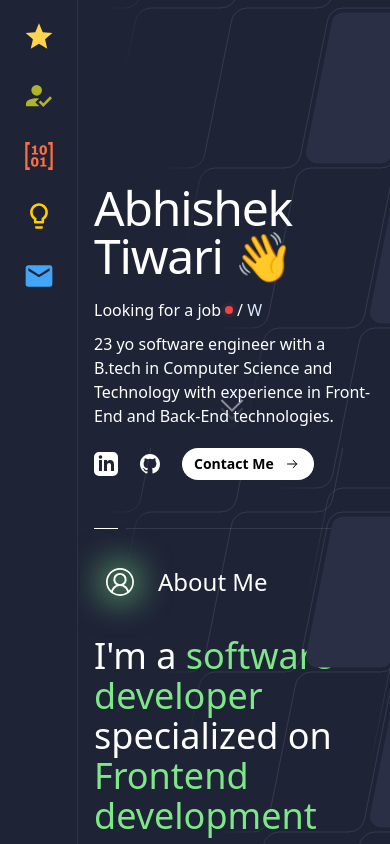
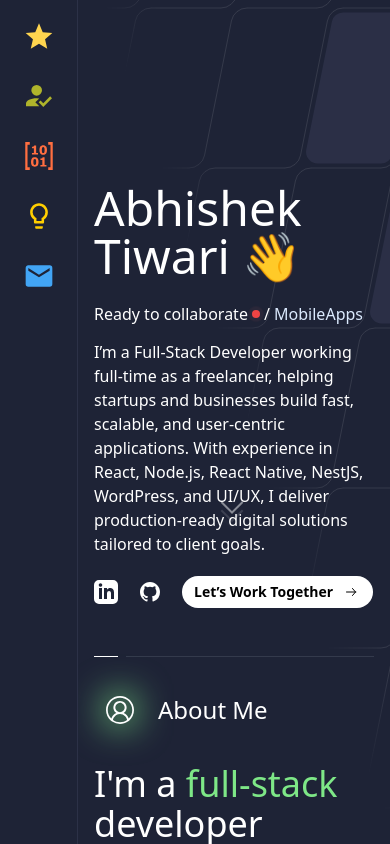
Before and after one commit to abhishekjmd/portfolio-freelance-web, a React (Vite) app: page / in a window 390 px wide. Built offline with nearby package versions, Linux system fonts and the light colour scheme.

Commit message:
revamp about us and skills section for mobile view

```diff
--- a/src/components/AnimatedTitle.tsx
+++ b/src/components/AnimatedTitle.tsx
@@ -1,5 +1,5 @@
-import { AnimationControls, motion, useAnimationControls } from "framer-motion";
-import { useEffect } from "react";
+import { motion, useAnimationControls } from "framer-motion";
+import { useEffect, useState } from "react";
 import { sleep } from "../utils/sleep";
 import React from "react";
 
@@ -21,74 +21,67 @@ const list = {
   },
 };
 
+const item = {
+  hidden: { display: "none", x: 0 },
+  visible: { display: "flex", x: 0 },
+};
+
+const WORDS = [
+  "Web",
+  "Mobile Apps",
+  "UI/UX",
+  "Front-End",
+  "Back-End",
+  "WordPress",
+];
+
 export default function AnimatedTitle() {
-  const frontEnd = useAnimationControls();
-  const backEnd = useAnimationControls();
-  const web = useAnimationControls();
+  const textControls = useAnimationControls();
+  const [currentWordIndex, setCurrentWordIndex] = useState(0);
 
   useEffect(() => {
     let hasCanceled_ = false;
-    const animationActions = [
-      { controller: web as AnimationControls, value: "visible" },
-      { controller: frontEnd, value: "visible" },
-      { controller: web, value: 1000 },
-      { controller: frontEnd, value: "hidden" },
-      { controller: web, value: "hidden" },
-      { controller: web, value: 700 },
-      { controller: web, value: "visible" },
-      { controller: backEnd, value: "visible" },
-      { controller: web, value: 1000 },
-      { controller: backEnd, value: "hidden" },
-      { controller: web, value: "hidden" },
-    ];
 
-    const animateWords = async () => {
-      for (const action of animationActions) {
-        if (hasCanceled_) {
-          return;
-        }
-        if (typeof action.value === "number") {
-          await sleep(action.value);
-        } else if (!hasCanceled_) {
-          await action.controller.start(action.value);
+    const animateLoop = async () => {
+      while (!hasCanceled_) {
+        await textControls.start("visible");
+        await sleep(1000);
+        await textControls.start("hidden");
+        await sleep(500);
+
+        if (!hasCanceled_) {
+          setCurrentWordIndex((prev) => (prev + 1) % WORDS.length);
         }
       }
-      animateWords();
     };
-    animateWords();
+
+    animateLoop();
+
     return () => {
       hasCanceled_ = true;
     };
-  }, [frontEnd, backEnd, web]);
+  }, [textControls]);
 
   return (
     <div className="flex text-blue-100">
-      <motion.div variants={list} initial="hidden" animate={web}>
-        <WriteWord word="Web" />
-      </motion.div>
-      <div className="text-transparent">a</div>
-      <motion.div variants={list} initial="hidden" animate={frontEnd}>
-        <WriteWord word="Front-End" />
-      </motion.div>
-      <motion.div variants={list} initial="hidden" animate={backEnd}>
-        <WriteWord word="Back-End" />
+      <motion.div variants={list} initial="hidden" animate={textControls}>
+        <WriteWord word={WORDS[currentWordIndex]} />
       </motion.div>
     </div>
   );
 }
 
-const item = {
-  hidden: { display: "none", x: 0 },
-  visible: { display: "flex", x: 0 },
-};
-
 function WriteWord({
   word,
   ...props
 }: React.ComponentPropsWithoutRef<typeof motion.div> & { word: string }) {
-  return word.split("").map((letter, index) => (
-    <motion.div key={index} variants={item} {...props}>
-      {letter}
-    </motion.div>
-  ));
+  return (
+    <>
+      {word.split("").map((letter, index) => (
+        <motion.div key={index} variants={item} {...props}>
+          {letter}
+        </motion.div>
+      ))}
+    </>
+  );
 }
--- a/src/components/Socials.tsx
+++ b/src/components/Socials.tsx
@@ -68,11 +68,11 @@ const Socials = ({ className }: { className?: string }) => {
         ))}
         <FadeIn>
           <a
-            href="mailto:abhishektiwariisro1278@gmail.com"
-             target="_blank"
+            href="https://wa.me/919825571401?text=Hi%20Abhishek%2C%20I'm%20interested%20in%20working%20with%20you."
+            target="_blank"
             className="w-fit cursor-pointer  p-3 flex flex-rol justify-between items-center bg-[white] text-[black]  py-1.5 gap-2 rounded-full"
           >
-            <h1 className="text-sm font-semibold">Contact Me</h1>
+            <h1 className="text-sm font-semibold">Let’s Work Together</h1>
             <ArrowIcon className="h-5 w-5" />
           </a>
         </FadeIn>
--- a/src/components/home/AboutMe.tsx
+++ b/src/components/home/AboutMe.tsx
@@ -34,80 +34,43 @@ const AboutMe = () => {
               }
               title="About Me"
               description={
-                <div>
-                  I&apos;m a{" "}
-                  <span className="text-[#7ee787]">software developer</span>{" "}
-                  specialized on{" "}
-                  <span className="text-[#7ee787]">Frontend development</span>
-                </div>
-              }
+    <div>
+      I&apos;m a{" "}
+      <span className="text-[#7ee787]">full-stack{" "}</span>
+      developer{" "}
+      crafting <span className="text-[#7ee787]">web</span> and{" "}
+      <span className="text-[#7ee787]">mobile apps</span> that are fast, scalable, and <span className="text-[#7ee787]"> user-focused.</span>
+    </div>
+  }
             />
             {/* <Stars id="about-me" /> */}
             <div className="text-[#a9b1d6]">
-              <h3 className="text-lg font-semibold leading-8 tracking-tight text-white">
-                Abhishek Tiwari
-              </h3>
-              <p className="text-base leading-7 text-[#7ee787]">
-                Full-stack Developer
+              <p className="mt-4 text-lg pr-2">
+                I offer a range of services including Web Development, Mobile
+                App Development, UI/UX Implementation, API Integrations, Backend
+                Architecture, and WordPress Development. Each project is crafted
+                to meet your specific goals with performance and scalability in
+                mind.
               </p>
-              <p className="mt-4 text-lg pr-2 ">
-                I&apos;m a passionate software developer with hands-on
-                experience in internships, freelance projects, and hackathons. I
-                thrive on solving real-world problems and delivering impactful
-                solutions.
+
+              <p className="mt-4 text-lg pr-2">
+                My stack includes React, Next.js, React Native, Node.js,
+                Express, NestJS, MongoDB, and WordPress. I focus on writing
+                clean, maintainable code and delivering on time — ensuring
+                smooth collaboration from start to finish.
               </p>
-              <p className="mt-4 text-lg pr-2 ">
-                During my internships with innovative startups, I collaborated
-                with talented teams to build and deploy impactful features,
-                enhancing user experiences and contributing to business growth.
-              </p>
-              <p className="mt-4 text-lg pr-2 ">
-                My experience spans multiple front-end and back-end
-                technologies, equipping me with the skills to tackle diverse
-                development challenges effectively.
+
+              <p className="mt-4 text-lg pr-2">
+                If you’re looking for someone reliable to bring your project to
+                life — I’m here to help.
               </p>
             </div>
 
             <div className=" lg:flex lg:flex-row lg:gap-60 flex flex-col gap-5 items-center">
-              <div className="flex flex-col lg:gap-5 items-center gap-5">
-                <FadeIn
-                  variants={{
-                    hidden: { opacity: 0, x: -20 },
-                    visible: { opacity: 1, x: 0 },
-                  }}
-                >
-                  <div className=" flex flex-col  gap-2 w-64">
-                    <p className="text-[#7ee787] border-b pb-2  border-b-gray-500 font-bold">
-                      | Languages
-                    </p>
-                    <p className="font-bold">
-                      Hindi - <span className="text-gray-500">Native</span>
-                    </p>
-                    <p className="font-bold">
-                      Gujarati - <span className="text-gray-500">Native</span>
-                    </p>
-                    <p className="border-b  pb-2 border-b-gray-500 font-bold">
-                      English - <span className="text-gray-500">Advance</span>
-                    </p>
-                  </div>
-                </FadeIn>
-                <FadeIn className="lg:w-full w-fit">
-                  <a
-                    href="https://drive.google.com/file/d/10gy1CXdWEw5VJwsl7z3H-CBlxcCQV10W/view?usp=sharing"
-                    target="_blank"
-                    className="w-fit cursor-pointer  p-3 flex flex-rol justify-between items-center border-4 border-[#7ee787]  bg-[white] text-[black]  py-1.5 gap-2 rounded-full"
-                  >
-                    <h1 className="text-sm font-semibold">
-                      Checkout My resume
-                    </h1>
-                    <ArrowIcon className="h-5 w-5" />
-                  </a>
-                </FadeIn>
-              </div>
               <div className="w-auto">
                 <img
                   src={meImage}
-                  className="w-64 h-64 object-contain bg-[black] rounded-full"
+                  className="w-auto h-auto object-center  rounded-[100%]"
                 />
               </div>
             </div>
--- a/src/components/home/Introduction.tsx
+++ b/src/components/home/Introduction.tsx
@@ -6,26 +6,28 @@ import Socials from "../Socials";
 import { FadeIn } from "../FadeIn";
 import { useGlobalContext } from "../../context/ContextProvider";
 const Introduction = () => {
-  const {sectionRef} = useGlobalContext();
+  const { sectionRef } = useGlobalContext();
   const introductionRef = useRef();
-  useEffect(()=>{
-    sectionRef.current['introduction'] = introductionRef.current
-  },[sectionRef])
+  useEffect(() => {
+    sectionRef.current["introduction"] = introductionRef.current;
+  }, [sectionRef]);
 
   return (
-    <div ref={introductionRef} className="w-full relative z-[1000] overflow-y-auto overflow-x-hidden text-[white]">
-
+    <div
+      ref={introductionRef}
+      className="w-full relative z-[1000] overflow-y-auto overflow-x-hidden text-[white]"
+    >
       <Container>
         <div className="h-full relative">
           <FadeIn className="max-w-5xl pt-40 md:pt-[20vh] 2xl:pt-[30vh]">
-            <div className="flex flex-col gap-1.5">
+            <div className="flex flex-col gap-2.5">
               <div>
-                <h1 className="font-display text-5xl font-medium tracking-tight [text-wrap:balance] sm:text-6xl">
+                <h1 className="font-display text-5xl font-medium tracking-normal [text-wrap:balance] sm:text-6xl">
                   Abhishek Tiwari <span className="wave">👋</span>
                 </h1>
               </div>
               <div className="flex mt-3 mb-1">
-                Looking for a job{" "}
+                Ready to collaborate{" "}
                 <span className="relative flex h-2 w-2 self-center mx-1">
                   <span className="animate-ping absolute inline-flex h-full w-full rounded-full bg-red-400 opacity-75"></span>
                   <span className="relative inline-flex rounded-full h-2 w-2 bg-red-500"></span>
@@ -33,9 +35,11 @@ const Introduction = () => {
                 / &#8205; <AnimatedTitle />
               </div>
               <p className="max-w-3xl">
-                23 yo software engineer with a B.tech in Computer Science and
-                Technology with experience in Front-End and Back-End
-                technologies.
+                I’m a Full-Stack Developer working full-time as a freelancer,
+                helping startups and businesses build fast, scalable, and
+                user-centric applications. With experience in React, Node.js,
+                React Native, NestJS, WordPress, and UI/UX, I deliver
+                production-ready digital solutions tailored to client goals.
               </p>
             </div>
             <Socials className="mt-5" />
--- a/src/components/home/Skill.tsx
+++ b/src/components/home/Skill.tsx
@@ -203,11 +203,13 @@ const Skill = () => {
             title="Skills"
             description={
               <div className="mt-2">
-                <span className="text-[#939aff]">Full Stack software</span>{" "}
-                developer{" "}
-                <span className="text-[#939aff]">with experience</span> in
-                Front-End and <span className="text-[#939aff]">Back-End</span>{" "}
-                technologies
+                {/* <span className="text-[#939aff]">Full-Stack </span>{" "} Developer */}
+                Delivering end-to-end{" "}
+                <span className="text-[#939aff]">Web & App</span> solutions —
+                from UI/UX design to{" "}
+                <span className="text-[#939aff]">Front-End</span>,{" "}
+                Back-End, and{" "}
+                <span className="text-[#939aff]">deployment</span>.
               </div>
             }
           />
--- a/src/pages/Home.tsx
+++ b/src/pages/Home.tsx
@@ -10,7 +10,6 @@ const Home = () => {
     <div className="w-fit lg:w-[100%] h-full overflow-y-scroll overflow-x-hidden text-[white]">
       <GridPattern />
       <Introduction />
-      <GridPattern />
       <AboutMe />
       <Skill />
       <MyWork />
```
